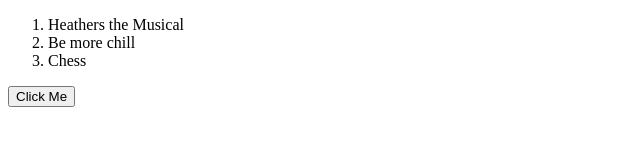
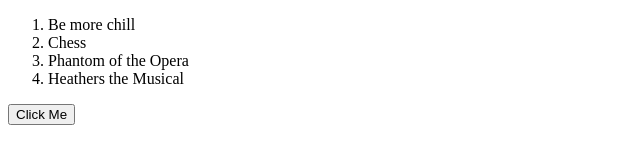
Before and after one commit to TomByrneFP/myfirstrep, a plain HTML site: page index.html in a window 1280 px wide. Shown: the whole page, without its empty margins (0-640 px from the left). Drawn offline with Linux system fonts and the light colour scheme.

Commit message:
add another play and move heathers down

```diff
--- a/index.html
+++ b/index.html
@@ -7,9 +7,10 @@
 </head>
 <body>
     <ol>
-        <li>Heathers the Musical</li>
         <li>Be more chill</li>
         <li>Chess</li>
+        <li>Phantom of the Opera</li>
+        <li>Heathers the Musical</li>
     </ol>
     <button>Click Me</button>
 </body>
```
